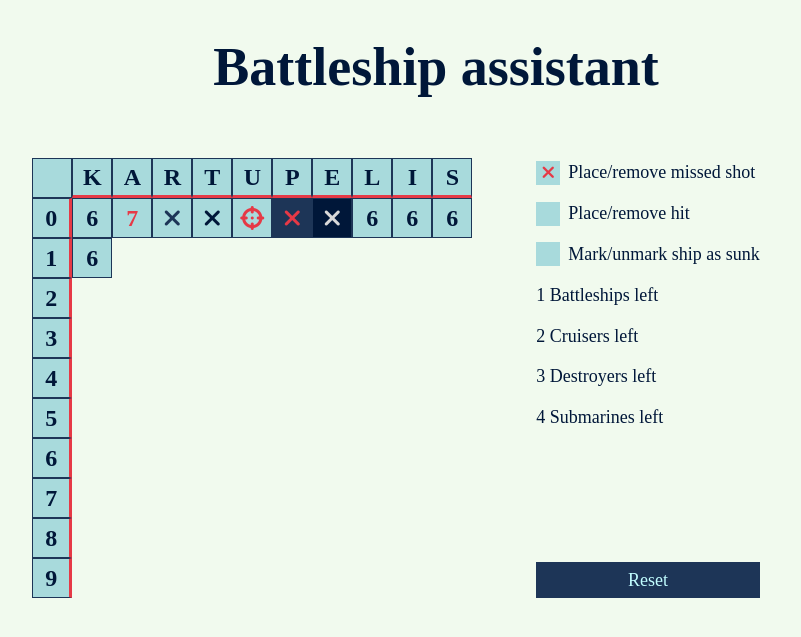
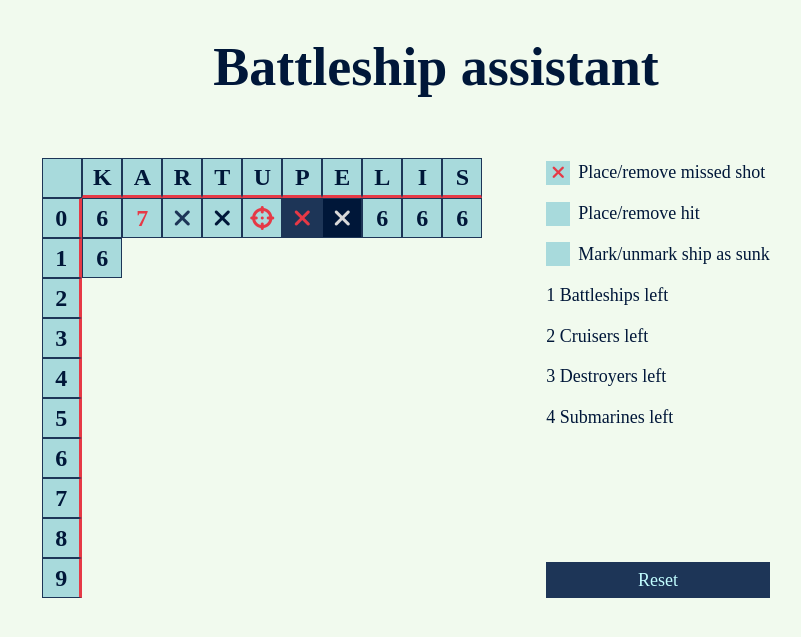
Before and after one commit to Sefanovskis-Artjoms/learning-projects, a PHP site: page / in a window 1280 px wide. Shown: the top 637 px of the page, without its empty margins (204-1005 px from the left). Run offline with PHP 8.4, Linux system fonts and the light colour scheme; some libraries are stand-ins or nearby versions; some web fonts are replaced.

Commit message:
minor bux fixes

```diff
--- a/js/Battleships/style.css
+++ b/js/Battleships/style.css
@@ -35,6 +35,7 @@ body {
   margin: 0 auto;
   padding: 2.4rem 0 4.8rem 0;
   width: fit-content;
+  text-align: center;
   font-size: 5.4rem;
   font-weight: 700;
 }
@@ -53,6 +54,7 @@ body {
 
 /* Grid */
 .grid-container {
+  margin-left: 10rem;
   justify-self: end;
   width: fit-content;
   display: grid;
@@ -122,6 +124,7 @@ body {
 /* Options panel */
 
 .options-container {
+  margin-right: 10rem;
   display: flex;
   flex-direction: column;
   align-content: flex-start;
```
